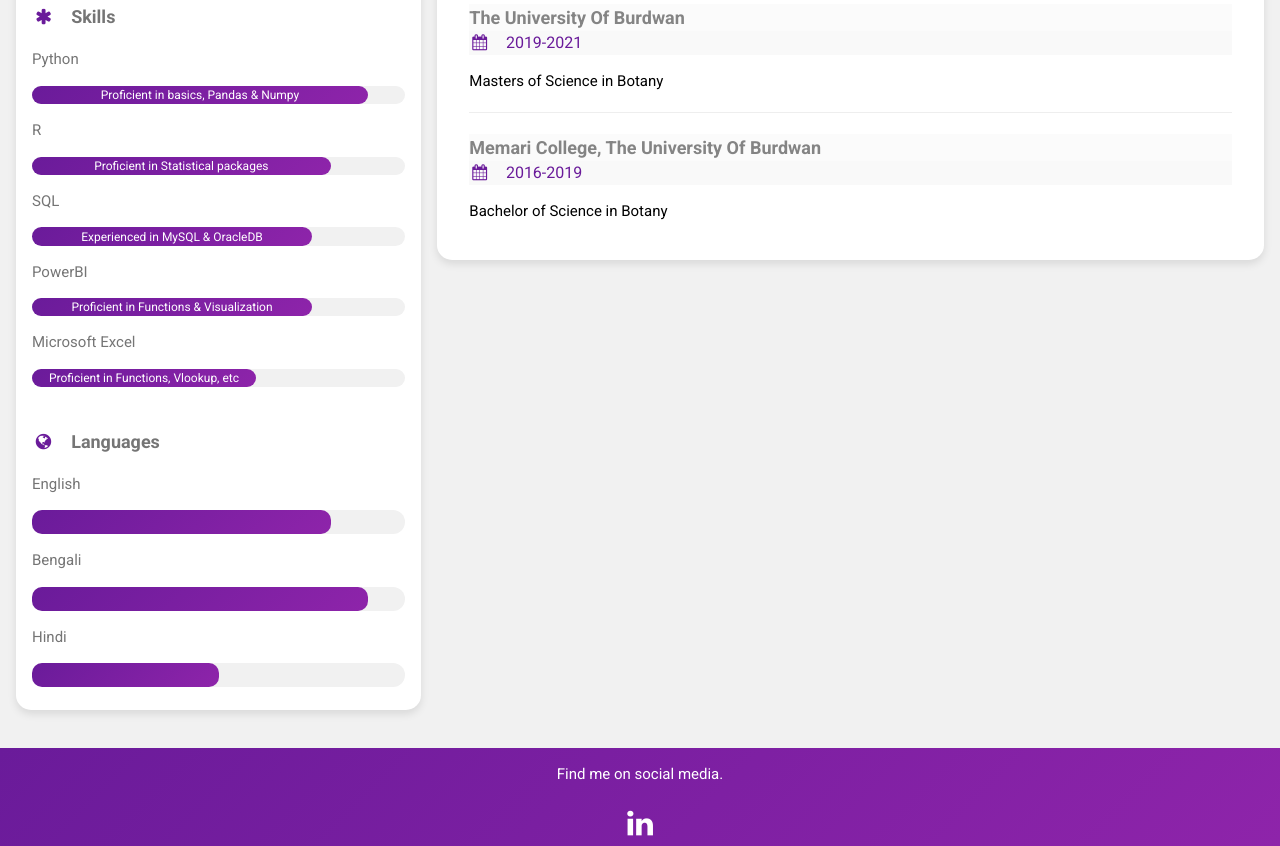
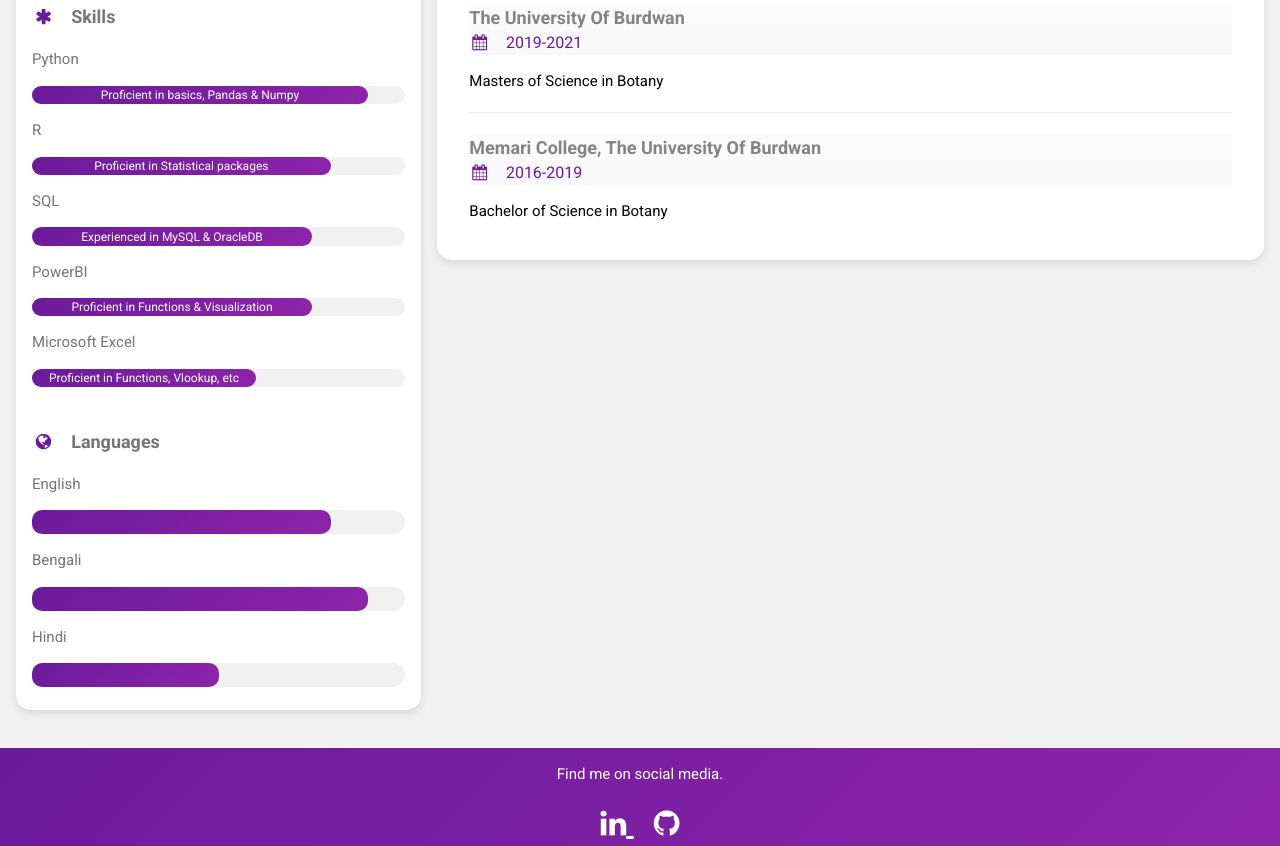
Before and after one commit to kabitapramanick/kabitapramanick.github.io, a plain HTML site: page index.html in a window 1280 px wide. Shown: the part 700-1546 px from the top of the page. Drawn offline with nearby package versions, Linux system fonts and the light colour scheme.

Commit message:
Update index.html

```diff
--- a/index.html
+++ b/index.html
@@ -243,6 +243,8 @@
   <p>Find me on social media.</p>
   <a href="https://www.linkedin.com/in/kabitap" target="_blank">
     <i class="fa fa-linkedin w3-hover-opacity"></i>
+    <a href="https://github.com/kabitapramanick" target="_blank">
+    <i class="fa fa-github w3-hover-opacity"></i>
   </a>
 </footer>
 
```
